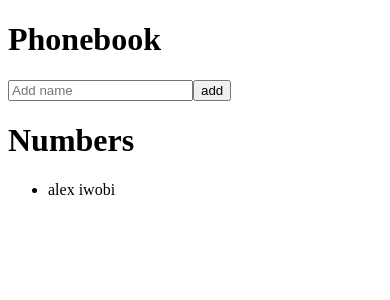
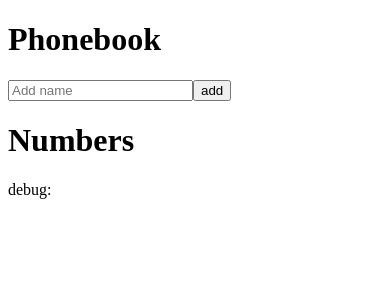
Before and after one commit to Dami1914/The-Phonebook, a React (Vite) app: page / in a window 390 px wide. Shown: the top 300 px of the page. Built offline with nearby package versions, Linux system fonts and the light colour scheme.

Commit message:
part2 2.7 phonebook added new feature for checking if inputed name is already in the database

```diff
--- a/src/App.jsx
+++ b/src/App.jsx
@@ -2,9 +2,7 @@ import { useState } from 'react'
 
 function App() {
 
-  const [contactName, setContactName] = useState([
-    {name:"alex iwobi"}
-  ])
+  const [contactName, setContactName] = useState([])
   const [newName, setNewName] = useState('')
 
   function handleChange(event){
@@ -12,12 +10,27 @@ function App() {
     setNewName(value)
     console.log(newName)
   }
+
   function handleSubmit(event){
     event.preventDefault()
-    setContactName(prev=>{
+    handleContactCheck() == true ? alert(`${newName} already exist`): setContactName(prev=>{
       return prev?.concat([{name:newName}])
-    })
+    });
+
     setNewName('')
+  }
+
+  function handleContactCheck(){
+    let truthstate = ""
+      contactName.forEach((ele)=>{
+          if(ele.name.trim() === newName.trim()){
+            truthstate = true
+          }else {
+            truthstate = false
+          }
+      })
+
+      return truthstate
   }
   return (
     <>
@@ -36,6 +49,7 @@ function App() {
             })}
           </ul>
        </div>
+       <div>debug: {newName}</div>
     </>
   )
 }
```
